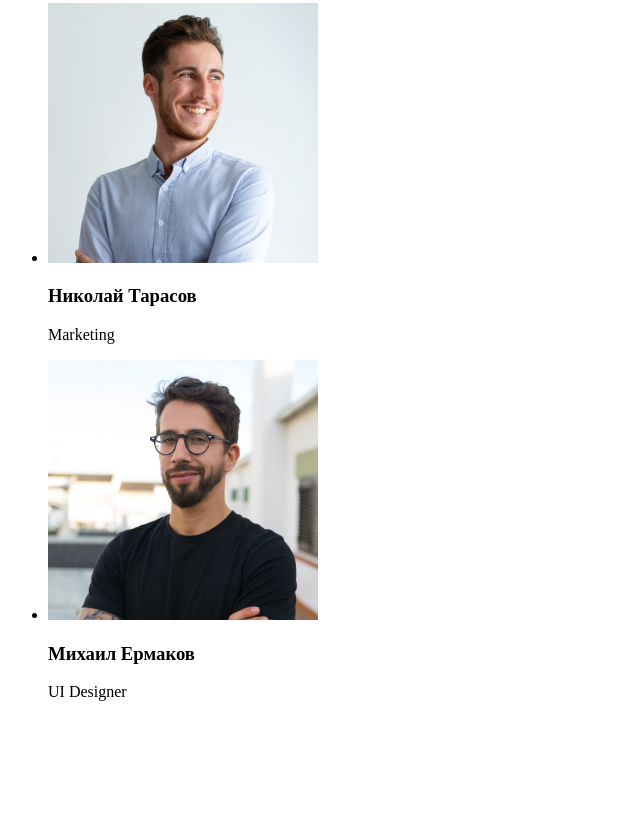
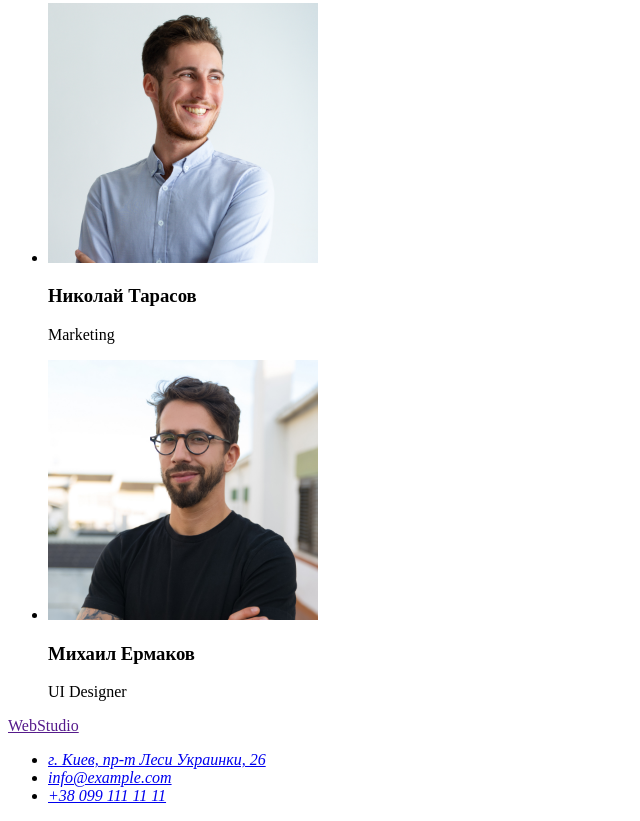
Before and after one commit to RomchikSer/goit-markup-hw-01, a plain HTML site: page index.html in a window 1280 px wide. Shown: the part 2315-3136 px from the top of the page, without its empty margins (0-640 px from the left). Before the commit the page ends 3032 px from the top, so only its background shows below. Drawn offline with Linux system fonts and the light colour scheme.

Commit message:
Update index.html
Footer addres

```diff
--- a/index.html
+++ b/index.html
@@ -104,9 +104,24 @@
                 </li>
             </ul>
         </section>
-
     </main>
-    <footer></footer>
-
+    <footer>
+        <a href="">
+            <span>Web</span>Studio
+        </a>
+        <address>
+            <ul>
+                <li>
+                    <a href="https://goo.gl/maps/7WQNY8XXJnGFuJA47" target="_blank">г. Киев, пр-т Леси Украинки, 26</a>
+                </li>
+                <li>
+                    <a href="mailto:info@example.com">info@example.com</a>
+                </li>
+                <li>
+                    <a href="tel:+380991111111">+38 099 111 11 11</a>
+                </li>
+            </ul>
+        </address>
+    </footer>
 </body>
 </html>
```
